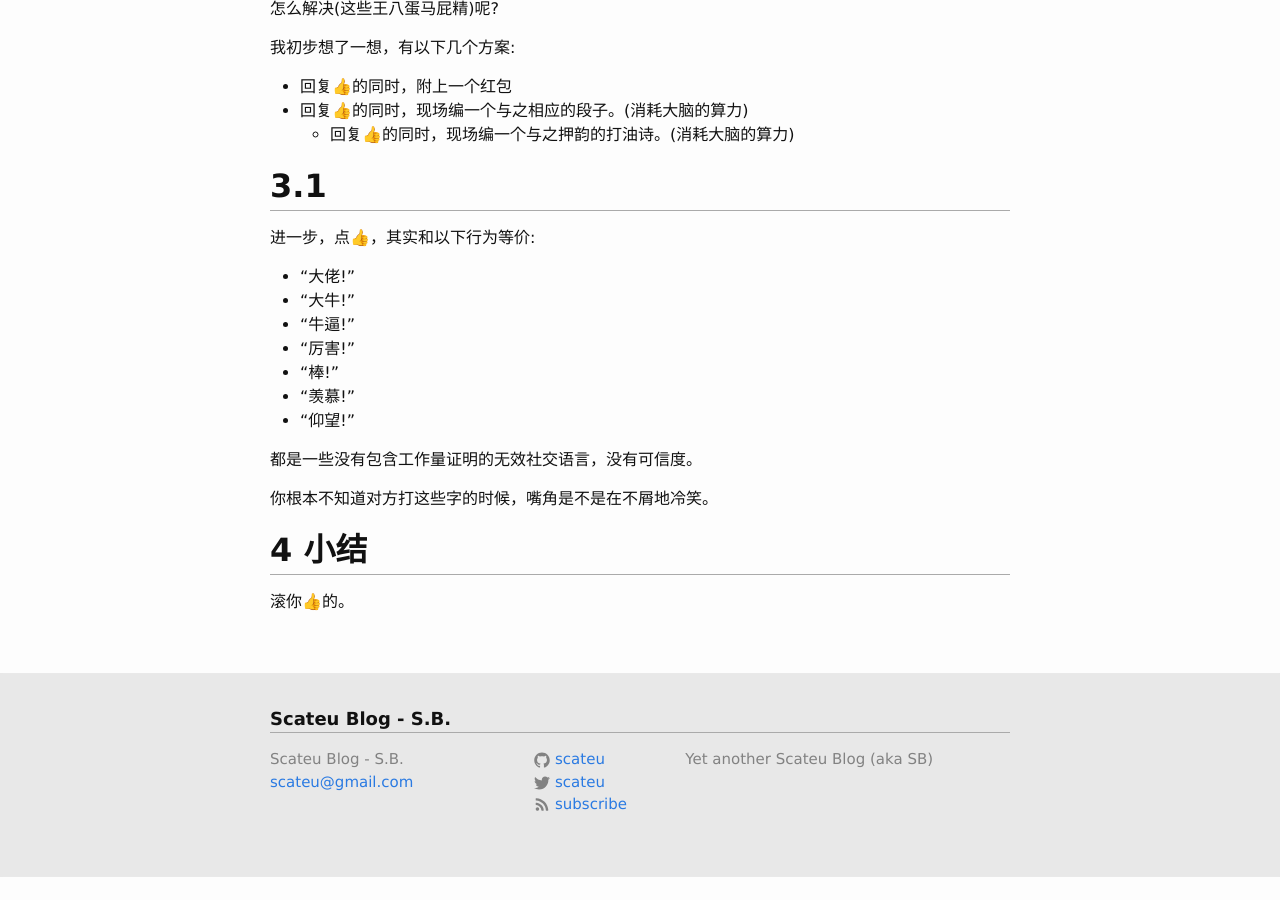
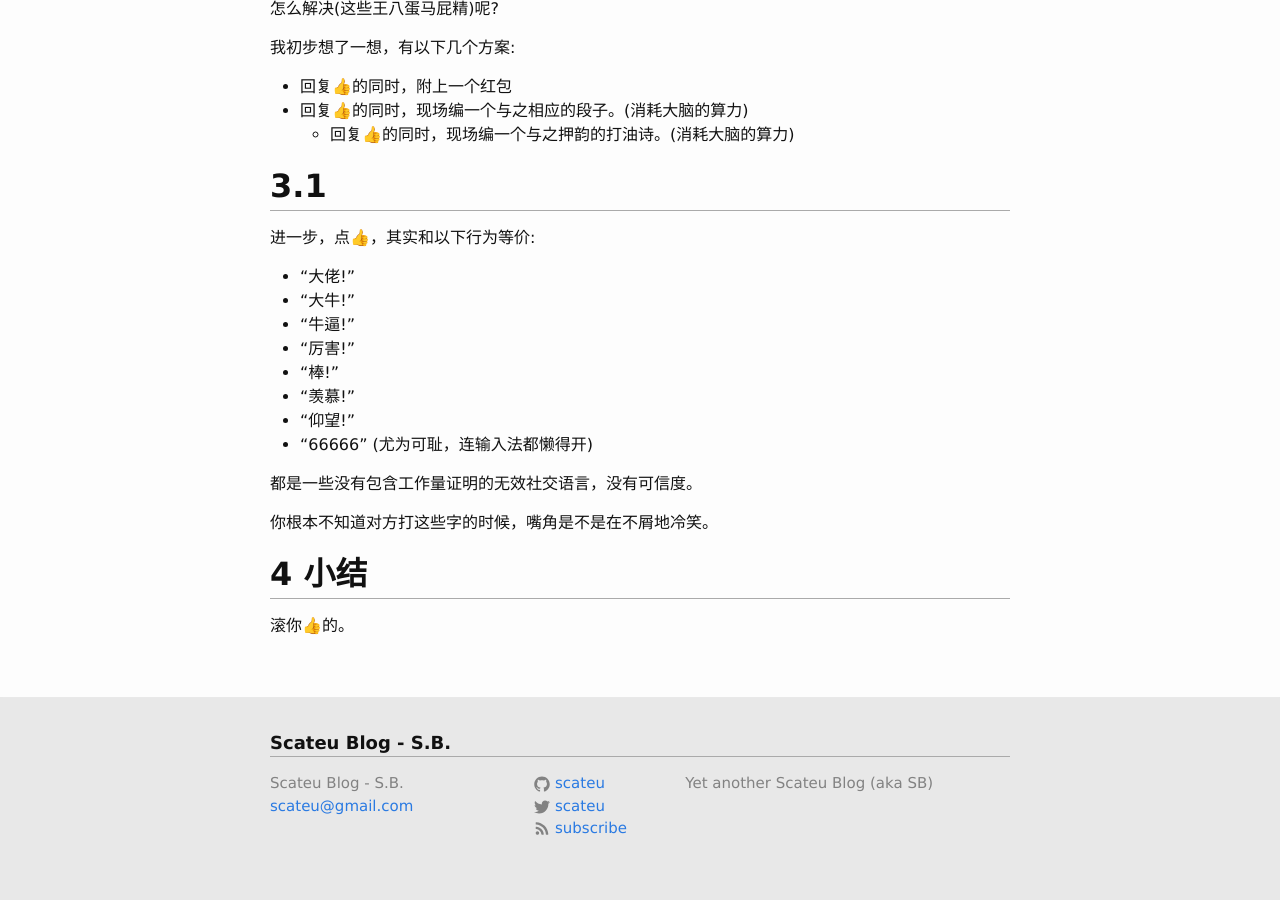
Before and after one commit to scateu/scateu.github.io, a Jekyll site: the page built from _posts/2017-11-29-proof-of-work-in-social-networking.md, in a window 1280 px wide and 900 px high, scrolled down 1203 px. Built offline with Jekyll 4.4.1, drawn with Linux system fonts in a browser that asks for light colours; nearby versions of some CDN libraries; formulas are drawn with MathJax 3; comment, search, counter and statistics services are not loaded; before the commit the page ends 2079 px from its top, so only the background shows below that.

Commit message:
Wed Nov 29 14:09:02 CST 2017

```diff
--- a/_posts/2017-11-29-proof-of-work-in-social-networking.md
+++ b/_posts/2017-11-29-proof-of-work-in-social-networking.md
@@ -66,6 +66,7 @@ mathjax: true
  - "棒!"
  - "羡慕!"
  - "仰望!"
+ - "66666"  (尤为可耻，连输入法都懒得开)
 
 
 都是一些没有包含工作量证明的无效社交语言，没有可信度。
```
